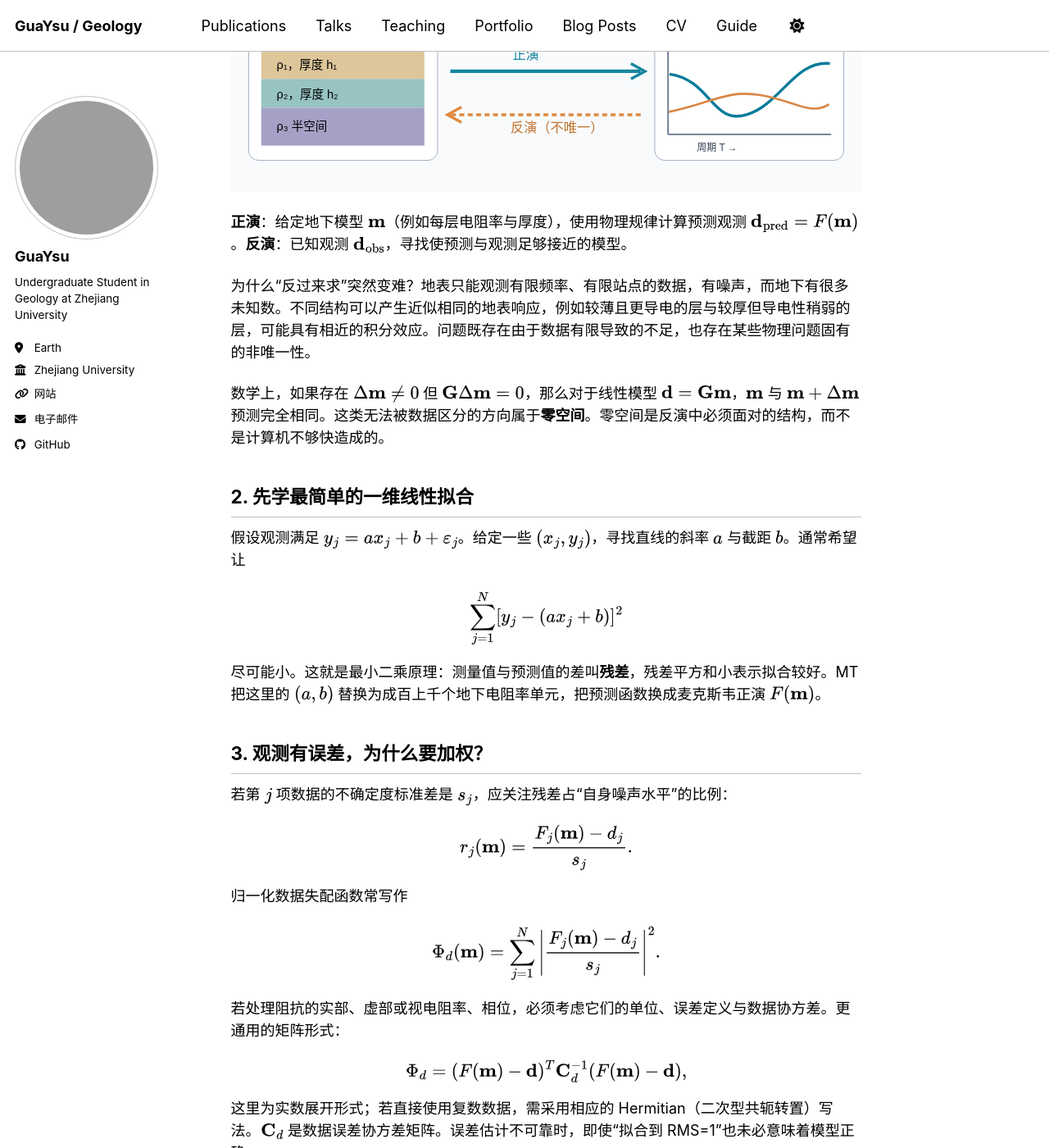
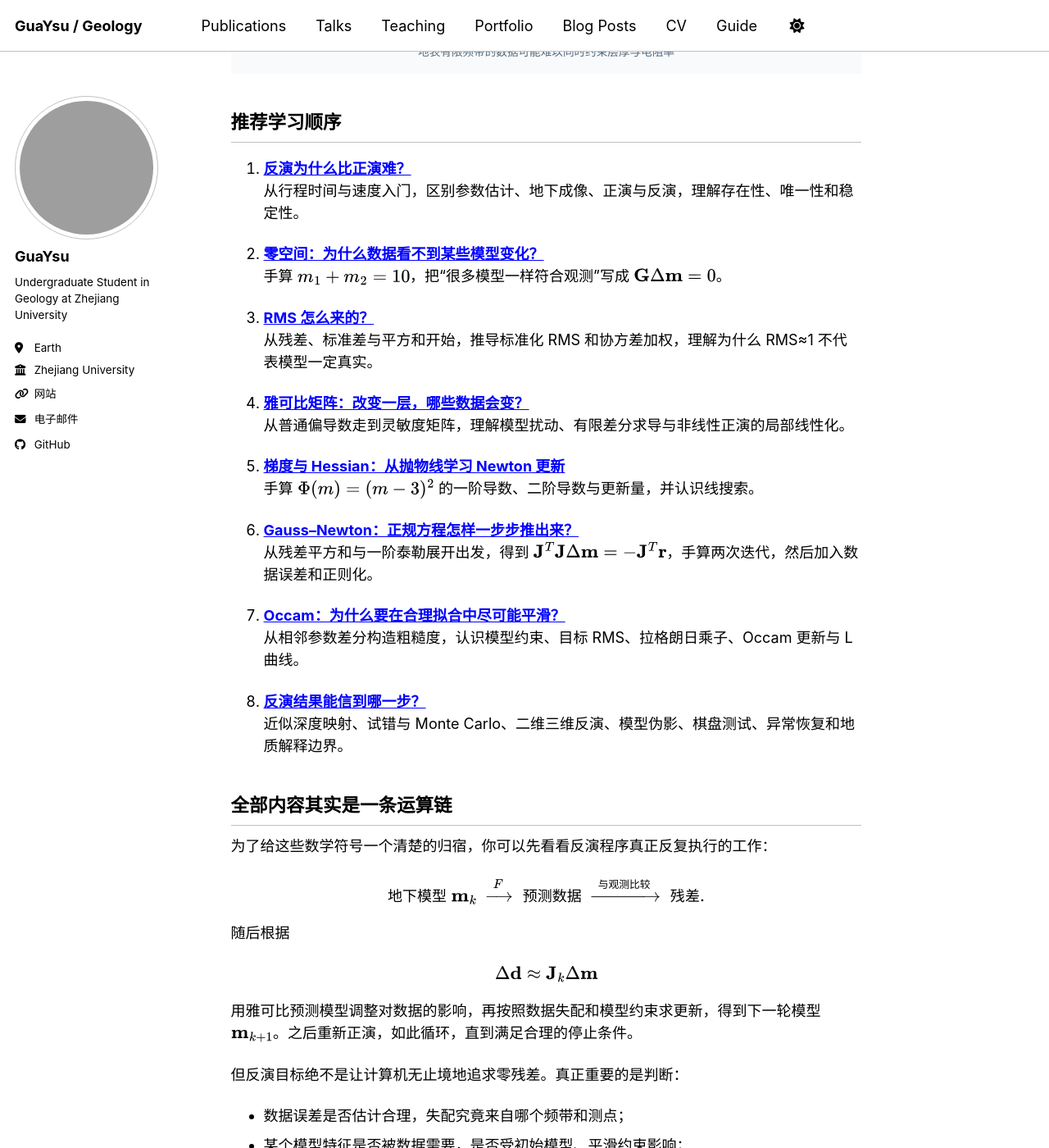
Before and after one commit to GuaYsu/guaysu.github.io, a Jekyll site: the page built from _posts/2026-10-21-mt-course-07-inversion.md, in a window 1280 px wide and 1400 px high, scrolled down 711 px. Shown: the whole window at 82% size. Built offline with Jekyll 4.4.1, drawn with Linux system fonts in a browser that asks for light colours; a script bundle is joined from its source files by our own code; library files that are not in the unit come from our copies; some of the changed text lies outside the part shown; grey boxes are pictures that could not be loaded.

Commit message:
docs(mt): replace compressed inversion chapter with 8 guided mathematical lessons

```diff
--- a/_posts/2026-10-21-mt-course-07-inversion.md
+++ b/_posts/2026-10-21-mt-course-07-inversion.md
@@ -1,180 +1,75 @@
 ---
-title: "MT 讲义 07｜从反演非唯一性到高斯–牛顿与 Occam"
+title: "地球物理反演与 Occam｜从零空间走到 Gauss–Newton 和模型验证"
 date: 2026-10-21
 permalink: /posts/2026/10/mt-course-07-inversion/
-excerpt: "理解正演与反演的差别，建立最小二乘目标函数，解释雅可比、梯度、Hessian、正则化、Occam 与数据拟合权衡。"
-tags: [大地电磁, 地球物理反演, 最小二乘, Occam]
+excerpt: "循序渐进的反演教材：反问题、零空间、RMS、雅可比、梯度、Newton、Gauss–Newton、Occam 与分辨率检验。"
+tags: [大地电磁, 地球物理反演, Gauss Newton, Occam]
 ---
 {% include mt-course-math.html %}
 
-## 循序渐进的六篇反演数学教程
+我们已经学会了如何根据地下电阻率计算地表的电磁响应，也能从野外时间序列处理出阻抗、相位和视电阻率。接下来轮到最困难、也最接近真实科研的一步：
 
-1. [01｜为什么反演会有很多答案？](/posts/2026/10/mt-course-07a-inverse/)：零空间、存在性、唯一性与稳定性。
-2. [02｜从残差到加权 RMS](/posts/2026/10/mt-course-07b-misfit/)：误差和数据失配。
-3. [03｜模型粗糙度与正则化](/posts/2026/10/mt-course-07c-regularization/)：Occam 的约束思想。
-4. [04｜雅可比矩阵到底是什么？](/posts/2026/10/mt-course-07d-jacobian/)：从数字表到模型敏感性。
-5. [05｜梯度、Hessian 与 Gauss–Newton](/posts/2026/10/mt-course-07e-gauss-newton/)：如何计算模型更新。
-6. [06｜L 曲线与恢复试验](/posts/2026/10/mt-course-07f-diagnostics/)：如何判断模型是否可信。
+**从有限、有误差的地表数据，恢复地下电阻率的空间分布。**
 
-建议从第一篇开始；下方保留原先的浓缩概览，便于学完后整体复习。
+问题看上去只需把正演过程反过来，却立刻遇到存在性、唯一性、稳定性、计算效率、模型先验与数据噪声。这一专题不从最终反演算法的公式开始，而是先认识为什么需要它们。
 
----
+![不同的地下模型可能解释相近数据](/images/posts/mt-course/27-inverse-many-models.svg)
 
+## 推荐学习顺序
 
-## 1. 一个不能忽略的事实：反演可能有许多解
+1. **[反演为什么比正演难？](/posts/2026/10/mt-course-07a-inverse-problem/)**
+   从行程时间与速度入门，区别参数估计、地下成像、正演与反演，理解存在性、唯一性和稳定性。
 
-![正演与反演](/images/posts/mt-course/05-forward-inverse.svg)
+2. **[零空间：为什么数据看不到某些模型变化？](/posts/2026/10/mt-course-07b-nullspace/)**
+   手算 $m_1+m_2=10$，把“很多模型一样符合观测”写成 $\mathbf G\Delta\mathbf m=0$。
 
-**正演**：给定地下模型 $\mathbf m$（例如每层电阻率与厚度），使用物理规律计算预测观测 $\mathbf d_{\rm pred}=F(\mathbf m)$。**反演**：已知观测 $\mathbf d_{\rm obs}$，寻找使预测与观测足够接近的模型。
+3. **[RMS 怎么来的？](/posts/2026/10/mt-course-07c-misfit/)**
+   从残差、标准差与平方和开始，推导标准化 RMS 和协方差加权，理解为什么 RMS≈1 不代表模型一定真实。
 
-为什么“反过来求”突然变难？地表只能观测有限频率、有限站点的数据，有噪声，而地下有很多未知数。不同结构可以产生近似相同的地表响应，例如较薄且更导电的层与较厚但导电性稍弱的层，可能具有相近的积分效应。问题既存在由于数据有限导致的不足，也存在某些物理问题固有的非唯一性。
+4. **[雅可比矩阵：改变一层，哪些数据会变？](/posts/2026/10/mt-course-07d-jacobian/)**
+   从普通偏导数走到灵敏度矩阵，理解模型扰动、有限差分求导与非线性正演的局部线性化。
 
-数学上，如果存在 $\Delta\mathbf m\ne0$ 但 $\mathbf G\Delta\mathbf m=0$，那么对于线性模型 $\mathbf d=\mathbf G\mathbf m$，$\mathbf m$ 与 $\mathbf m+\Delta\mathbf m$ 预测完全相同。这类无法被数据区分的方向属于**零空间**。零空间是反演中必须面对的结构，而不是计算机不够快造成的。
+5. **[梯度与 Hessian：从抛物线学习 Newton 更新](/posts/2026/10/mt-course-07e-newton/)**
+   手算 $\Phi(m)=(m-3)^2$ 的一阶导数、二阶导数与更新量，并认识线搜索。
 
-## 2. 先学最简单的一维线性拟合
+6. **[Gauss–Newton：正规方程怎样一步步推出来？](/posts/2026/10/mt-course-07f-gauss-newton/)**
+   从残差平方和与一阶泰勒展开出发，得到 $\mathbf J^T\mathbf J\Delta\mathbf m=-\mathbf J^T\mathbf r$，手算两次迭代，然后加入数据误差和正则化。
 
-假设观测满足 $y_j=ax_j+b+\varepsilon_j$。给定一些 $(x_j,y_j)$，寻找直线的斜率 $a$ 与截距 $b$。通常希望让
+7. **[Occam：为什么要在合理拟合中尽可能平滑？](/posts/2026/10/mt-course-07g-occam/)**
+   从相邻参数差分构造粗糙度，认识模型约束、目标 RMS、拉格朗日乘子、Occam 更新与 L 曲线。
+
+8. **[反演结果能信到哪一步？](/posts/2026/10/mt-course-07h-validation/)**
+   近似深度映射、试错与 Monte Carlo、二维三维反演、模型伪影、棋盘测试、异常恢复和地质解释边界。
+
+## 全部内容其实是一条运算链
+
+为了给这些数学符号一个清楚的归宿，你可以先看看反演程序真正反复执行的工作：
 
 $$
-\sum_{j=1}^N[y_j-(ax_j+b)]^2
+\text{地下模型}\ \mathbf m_k
+\ \xrightarrow{\,F\,}\
+\text{预测数据}
+\ \xrightarrow{\ \text{与观测比较}\ }\
+\text{残差}.
 $$
 
-尽可能小。这就是最小二乘原理：测量值与预测值的差叫**残差**，残差平方和小表示拟合较好。MT 把这里的 $(a,b)$ 替换为成百上千个地下电阻率单元，把预测函数换成麦克斯韦正演 $F(\mathbf m)$。
-
-## 3. 观测有误差，为什么要加权？
-
-若第 $j$ 项数据的不确定度标准差是 $s_j$，应关注残差占“自身噪声水平”的比例：
+随后根据
 
 $$
-r_j(\mathbf m)=\frac{F_j(\mathbf m)-d_j}{s_j}.
+\Delta\mathbf d\approx\mathbf J_k\Delta\mathbf m
 $$
 
-归一化数据失配函数常写作
+用雅可比预测模型调整对数据的影响，再按照数据失配和模型约束求更新，得到下一轮模型 $\mathbf m_{k+1}$。之后重新正演，如此循环，直到满足合理的停止条件。
 
-$$
-\Phi_d(\mathbf m)=\sum_{j=1}^N\left|\frac{F_j(\mathbf m)-d_j}{s_j}\right|^2.
-$$
+但反演目标绝不是让计算机无止境地追求零残差。真正重要的是判断：
 
-若处理阻抗的实部、虚部或视电阻率、相位，必须考虑它们的单位、误差定义与数据协方差。更通用的矩阵形式：
+- 数据误差是否估计合理，失配究竟来自哪个频带和测点；
+- 某个模型特征是否被数据需要，是否受初始模型、平滑约束影响；
+- 改善拟合是否值得引入更多模型起伏；
+- 深部异常能否被目前频带、测点布置和数据质量有效分辨。
 
-$$
-\Phi_d=(F(\mathbf m)-\mathbf d)^T\mathbf C_d^{-1}(F(\mathbf m)-\mathbf d),
-$$
+前面我们已从最小二乘学过简单拟合，本章会用同样的耐心处理每一次矩阵乘法和偏导运算。
 
-这里为实数展开形式；若直接使用复数数据，需采用相应的 Hermitian（二次型共轭转置）写法。$\mathbf C_d$ 是数据误差协方差矩阵。误差估计不可靠时，即使“拟合到 RMS=1”也未必意味着模型正确。
+下一专题再把稳定的电性异常放回真实地质环境中，研究其可能的物性成因。
 
-## 4. 为什么还要“惩罚”模型？
-
-如果单纯追求 $\Phi_d$ 最小，参数多时模型可能出现大量剧烈振荡，试图拟合观测噪声。于是增加一个反映模型平滑、简洁或偏离先验程度的约束项：
-
-$$
-\boxed{\Phi(\mathbf m)=\Phi_d(\mathbf m)+\lambda\Phi_m(\mathbf m)}.
-$$
-
-$\lambda>0$ 是正则化权重；较大 $\lambda$ 通常更强调模型约束，较小 $\lambda$ 更强调数据拟合。比如
-
-$$
-\Phi_m=\|\mathbf L(\mathbf m-\mathbf m_{\rm ref})\|_2^2.
-$$
-
-$\mathbf L$ 可为相邻单元差分算子，例如一维模型
-
-$$
-\mathbf L\mathbf m=
-\begin{pmatrix}
-m_2-m_1\\m_3-m_2\\\vdots\\m_n-m_{n-1}
-\end{pmatrix}.
-$$
-
-这很容易理解：相邻两层参数差得越大，惩罚通常越大。常用 $m_j=\log\rho_j$ 或 $\log\sigma_j$ 使模型参数便于保持正值并允许跨数量级变化，具体取决于程序设定。
-
-## 5. 反演为什么需要雅可比矩阵？
-
-把“略微改变模型参数，预测数据会改变多少”写成偏导数。定义
-
-$$
-\boxed{J_{jk}=\frac{\partial F_j(\mathbf m)}{\partial m_k}}.
-$$
-
-$\mathbf J$ 称为**雅可比（灵敏度）矩阵**。第 $j$ 行对应某一条数据，第 $k$ 列对应地下某个模型参数。例如若调高第二层电阻率 1%，观测的某个频率相位变化多少，就反映在相应灵敏度里。实际问题可以用小扰动有限差分、伴随法等求灵敏度。
-
-我们把非线性函数在当前模型 $\mathbf m$ 附近做一阶泰勒近似：
-
-$$
-F(\mathbf m+\Delta\mathbf m)\approx F(\mathbf m)+\mathbf J\Delta\mathbf m.
-$$
-
-这句话是非线性反演数值求解的基础：虽然完整问题不是线性的，但在足够小的邻域里可以近似为线性问题，求一次更新，再重新计算新的预测数据。
-
-## 6. 梯度、Hessian 与 Newton 方法
-
-对标量目标函数 $\Phi(\mathbf m)$，梯度 $\mathbf g=\nabla\Phi$ 是各参数偏导数组成的向量，指出局部上升最快的方向；Hessian $\mathbf H=\nabla\nabla\Phi$ 是二阶偏导数组成的矩阵，描述局部曲率。泰勒展开到二阶：
-
-$$
-\Phi(\mathbf m+\Delta\mathbf m)\approx
-\Phi(\mathbf m)+\mathbf g^T\Delta\mathbf m+
-\frac12\Delta\mathbf m^T\mathbf H\Delta\mathbf m.
-$$
-
-令近似式对 $\Delta\mathbf m$ 的导数为零：
-
-$$
-\mathbf H\Delta\mathbf m=-\mathbf g.
-$$
-
-这就是牛顿型方法的核心更新方程。实际地球物理反演可能存在病态矩阵，因此需要正则化、预条件或迭代线性求解器，不能粗暴地显式求逆。
-
-## 7. Gauss–Newton 更新如何推导？
-
-为了便于推导，先取
-
-$$
-\Phi=\frac12\|\mathbf W_d(F(\mathbf m)-\mathbf d)\|^2+
-\frac{\lambda}{2}\|\mathbf L(\mathbf m-\mathbf m_{\rm ref})\|^2.
-$$
-
-令残差 $\mathbf r=F(\mathbf m)-\mathbf d$，对 $F$ 作一阶近似，再令增量二次函数最小，可得到
-
-$$
-\boxed{
-(\mathbf J^T\mathbf W_d^T\mathbf W_d\mathbf J
-+\lambda\mathbf L^T\mathbf L)\Delta\mathbf m
-=
--\mathbf J^T\mathbf W_d^T\mathbf W_d\mathbf r
--\lambda\mathbf L^T\mathbf L(\mathbf m-\mathbf m_{\rm ref})
-}.
-$$
-
-左边括号内的矩阵可看作正则化后的近似 Hessian。相比完整 Newton 方法，Gauss–Newton 忽略了由正演函数二阶导数产生的一部分项，计算通常更可行。
-
-完成一次更新后，不一定直接走完整步：
-
-$$
-\mathbf m_{\rm next}=\mathbf m+\gamma\Delta\mathbf m.
-$$
-
-$\gamma$ 是步长，通常借助**线搜索**选择，以避免一步走得太远，反而使目标函数上升。
-
-## 8. Occam 反演为什么强调“尽量简单”？
-
-当许多地下模型都能解释数据时，Occam 思想选择在满足目标数据拟合水平的候选模型中尽量平滑或粗糙度较小的模型。通过约束模型粗糙度，并选择适当的目标误差，可以得到没有过多不必要细节的结构。
-
-它的优点是减少人为加入尖锐界面的风险；局限是**真实地下若确实存在断层、薄导电层或突变，平滑偏好也可能把它们抹宽或弱化**。因此 Occam 模型是一种受数据与先验共同约束的结果，不能把每个颜色边界理解成真实地质界面。
-
-本章还介绍 L 曲线等权衡工具：把模型粗糙度与数据拟合误差画在一起，寻找折中。需要强调：曲线上的一个“拐角”也并不是绝对真实模型的证明。
-
-## 9. 实际结果需要做什么验证？
-
-- **数据拟合**：逐频率、逐站点比较观测与预测的视电阻率、相位、阻抗，避免只看一个全局 RMS。
-- **起始模型与先验**：尝试不同起始模型或先验结构，检查较深结构是否稳定。
-- **灵敏度与分辨率**：对最关心的异常作扰动或恢复实验，不要把平滑彩图等同于同等分辨率。
-- **异常成因**：即使低阻结构稳定，仍需岩石物性、温压、流体、地震以及构造背景来判断原因。
-- **模型复杂度**：比较一维、二维、三维假设是否与数据维度分析一致。
-
-具体软件可因数据格式和算法有所差别，但遵守相同的正演—失配—更新—检验流程。
-
-### 小练习
-
-1. $\Phi=(m-3)^2$ 的梯度是什么？答：$2(m-3)$；最小值在 $m=3$。
-2. 如果增大 $\lambda$，通常更强调什么？答：模型约束项，常产生更平滑或更接近先验的结果。
-3. “模拟数据可以和观测完全重合”是否等于“地下结构唯一且真实”？答：不等于，仍可能有零空间、系统误差和先验偏好 **下一讲：**[从电阻率结构到地质解释](/posts/2026/10/mt-course-08-interpretation/)。
+[返回全系列目录](/posts/2026/10/mt-course/) · [继续：电阻率结构与地质解释](/posts/2026/10/mt-course-08-interpretation/)
```
